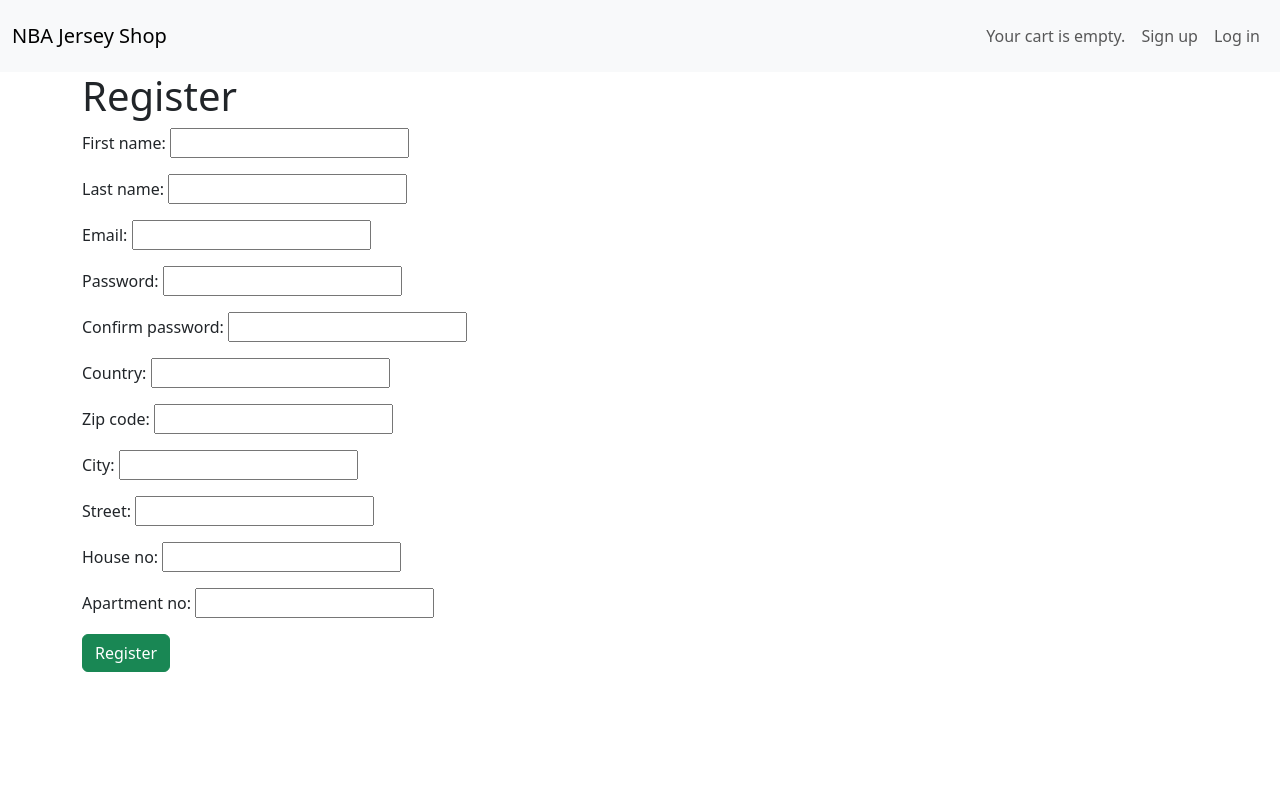
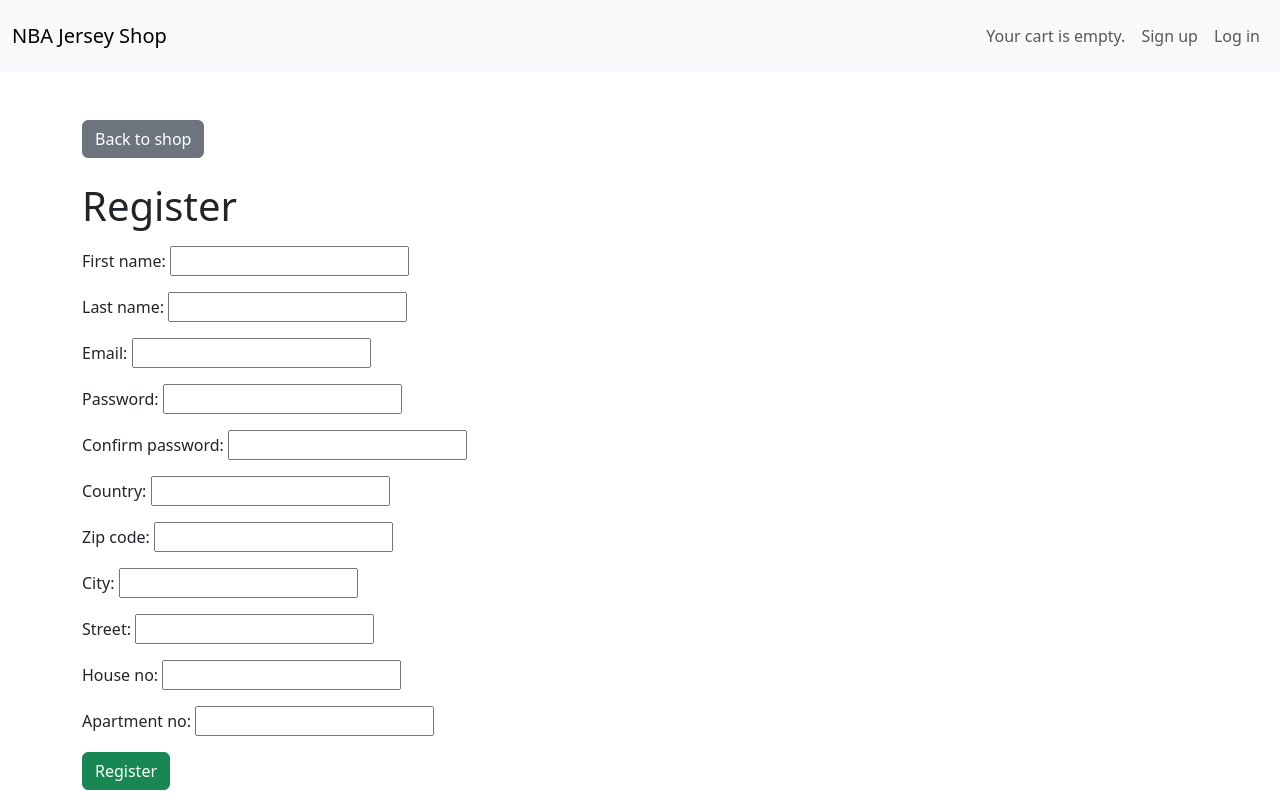
Before and after one commit to FilFib/NBAjerseyShop, a Django app: page /accounts/register/ in a window 1280 px wide. Run offline with Django 4.2, Linux system fonts and the light colour scheme; some libraries are stand-ins or nearby versions.

Commit message:
shop / change / add namespace = shop in shop/urls.py; add button 'back to shop' in login and registration page

```diff
--- a/NBAjesrseyShop/NBAjesrseyShop/urls.py
+++ b/NBAjesrseyShop/NBAjesrseyShop/urls.py
@@ -22,5 +22,5 @@ urlpatterns = [
     path('accounts/', include('accounts.urls')),
     path('cart/', include('cart.urls', namespace='cart')),
     path('orders/', include('orders.urls', namespace='orders')),
-    path('', include('shop.urls')),
+    path('', include('shop.urls', namespace='shop')),
 ]
--- a/NBAjesrseyShop/accounts/templates/registration/registration.html
+++ b/NBAjesrseyShop/accounts/templates/registration/registration.html
@@ -2,12 +2,17 @@
 
 
 {% block content %}
-<h1>Register</h1>
 
-<form action="{% url 'registration' %}" method="post">
-    {{form.as_p}}
-    {{ address_form.as_p }}
-    {% csrf_token %}
-    <button type="submit" class="btn btn-success">Register</button>
-</form>
+<div class="mt-5">
+    <a href="{% url 'shop:home' %}">
+        <button class="btn btn-secondary">Back to shop</button>
+    </a>
+    <h1 class="mt-4">Register</h1>
+    <form class ='mt-3' action="{% url 'registration' %}" method="post">
+        {{form.as_p}}
+        {{ address_form.as_p }}
+        {% csrf_token %}
+        <button type="submit" class="btn btn-success">Register</button>
+    </form>
+</div>
 {% endblock content %}
--- a/NBAjesrseyShop/accounts/views.py
+++ b/NBAjesrseyShop/accounts/views.py
@@ -9,7 +9,7 @@ from django.shortcuts import redirect
 class RegistrationView(CreateView):
     template_name = 'registration/registration.html'
     form_class = RegistrationForm
-    success_url = reverse_lazy('home')
+    success_url = reverse_lazy('shop:home')
 
     def get_context_data(self, **kwargs):
         context = super().get_context_data(**kwargs)
@@ -37,7 +37,7 @@ class RegistrationView(CreateView):
 class CustomLogoutView(LogoutView):
     def dispatch(self, request, *args, **kwargs):
         response = super().dispatch(request, *args, **kwargs)
-        return redirect(reverse_lazy('home'))
+        return redirect(reverse_lazy('shop:home'))
 
 
 class CustomLoginView(LoginView):
@@ -47,4 +47,4 @@ class CustomLoginView(LoginView):
         if next_url:
             return redirect(reverse_lazy(next_url))
         else:
-            return redirect(reverse_lazy('home'))
+            return redirect(reverse_lazy('shop:home'))
--- a/NBAjesrseyShop/baseTemplates/base.html
+++ b/NBAjesrseyShop/baseTemplates/base.html
@@ -14,7 +14,7 @@
 <body>
     <nav class="navbar navbar-expand-lg bg-body-tertiary">
         <div class="container-fluid">
-            <a class="navbar-brand" href="{% url 'home' %}">NBA Jersey Shop</a>
+            <a class="navbar-brand" href="{% url 'shop:home' %}">NBA Jersey Shop</a>
             <button class="navbar-toggler" type="button" data-bs-toggle="collapse" data-bs-target="#navbarNavDropdown"
                     aria-controls="navbarNavDropdown" aria-expanded="false" aria-label="Toggle navigation">
                 <span class="navbar-toggler-icon"></span>
--- a/NBAjesrseyShop/cart/templates/cart_detail.html
+++ b/NBAjesrseyShop/cart/templates/cart_detail.html
@@ -59,7 +59,7 @@ Your shopping cart
         </tbody>
     </table>
     <div class="row justify-content-between">
-        <a class="col-6" href="{% url 'home' %}">
+        <a class="col-6" href="{% url 'shop:home' %}">
             <button class="btn btn-secondary">Continue shopping</button>
         </a>
         <a class="col-6 text-end" href="{% url 'orders:order_create' %}">
--- a/NBAjesrseyShop/orders/templates/order_created.html
+++ b/NBAjesrseyShop/orders/templates/order_created.html
@@ -11,7 +11,7 @@
   <p>Your order has been successfully completed. Your order number is
   <strong>{{ order.id }}</strong>.</p>
 
-  <a href="{% url 'home' %}">
+  <a href="{% url 'shop:home' %}">
     <button class="btn btn-secondary">Back to shop</button>
   </a>
 </div>
--- a/NBAjesrseyShop/orders/templates/user_orders.html
+++ b/NBAjesrseyShop/orders/templates/user_orders.html
@@ -3,7 +3,7 @@
 
 {% block content %}
 <div class="mt-5">
-    <a href="{% url 'home' %}">
+    <a href="{% url 'shop:home' %}">
         <button class="btn btn-secondary">Back to shop</button>
     </a>
     <div class="mt-4">
--- a/NBAjesrseyShop/shop/templates/detail_product.html
+++ b/NBAjesrseyShop/shop/templates/detail_product.html
@@ -23,12 +23,12 @@
                 </button>
             </form>
             <p>
-                <a href="{% url 'team_products' team.pk %}">
+                <a href="{% url 'shop:team_products' team.pk %}">
                 <button class="btn btn-secondary mt-3">{{team}} Jerseys</button>
                 </a>
             </p>
             <p>
-                <a href="{% url 'home' %}">
+                <a href="{% url 'shop:home' %}">
                     <button class="btn btn-secondary">Back to shop</button>
                 </a>
             </p>
--- a/NBAjesrseyShop/shop/templates/home.html
+++ b/NBAjesrseyShop/shop/templates/home.html
@@ -9,7 +9,7 @@
         <ul class="mt-3">
             {% for team in teams %}
             {% if team.team_image %}
-            <a href="{% url 'team_products' team.pk %}" class="me-2">
+            <a href="{% url 'shop:team_products' team.pk %}" class="me-2">
                 <img src="{{ team.team_image.url }}" alt="{{ team.team }} Image" class="hover img-fluid" width="70">
             </a>
             {% endif %}
@@ -24,7 +24,7 @@
                 {% for product in products %}
 
                 <div class="card hover" style="width: 20rem;">
-                    <a href="{% url 'product_detail' product.pk %}">
+                    <a href="{% url 'shop:product_detail' product.pk %}">
                         <img src="{{ product.image.url }}" class="card-img-top" alt="...">
 
                         <div class="card-body">
--- a/NBAjesrseyShop/shop/templates/team_products.html
+++ b/NBAjesrseyShop/shop/templates/team_products.html
@@ -2,7 +2,7 @@
 
 {% block content %}
 <div class="mt-5">
-  <a href="{% url 'home' %}">
+  <a href="{% url 'shop:home' %}">
     <button class="btn btn-secondary">Back to shop</button>
   </a>
   <h2 class="mt-4">
@@ -15,7 +15,7 @@
       <div class="row">
           {% for product in products %}
           <div class="card hover" style="width: 20rem;">
-              <a href="{% url 'product_detail' product.pk %}">
+              <a href="{% url 'shop:product_detail' product.pk %}">
               <img src="{{ product.image.url }}" class="card-img-top" alt="...">
 
               <div class="card-body">
--- a/NBAjesrseyShop/shop/urls.py
+++ b/NBAjesrseyShop/shop/urls.py
@@ -2,6 +2,8 @@ from django.urls import path
 from .views import *
 from django.conf import settings
 from django.conf.urls.static import static
+
+app_name = 'shop'
 
 urlpatterns = [
     path('', HomeViews.as_view(), name='home'),
```
Also changed, not shown: NBAjesrseyShop/accounts/templates/registration/login.html (+7 -2 lines).
